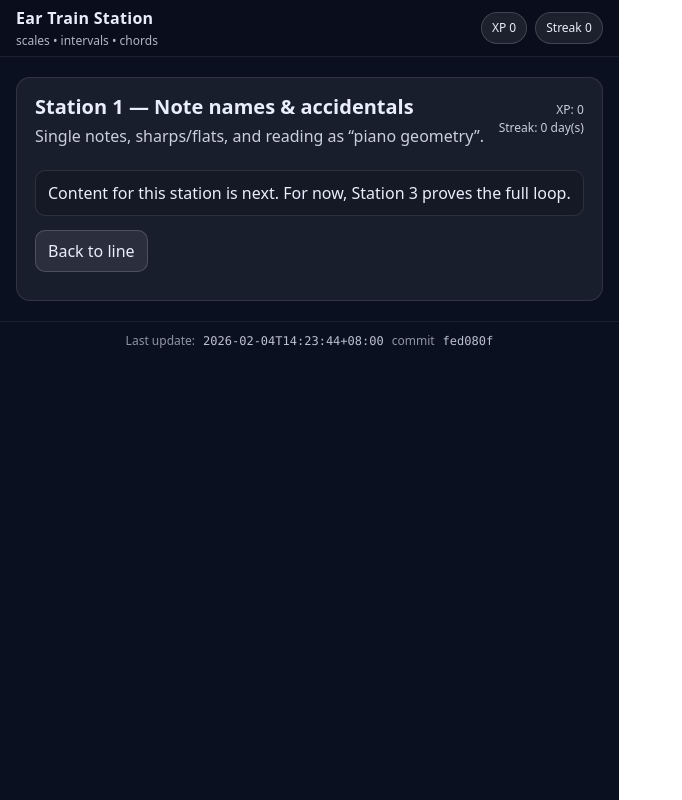
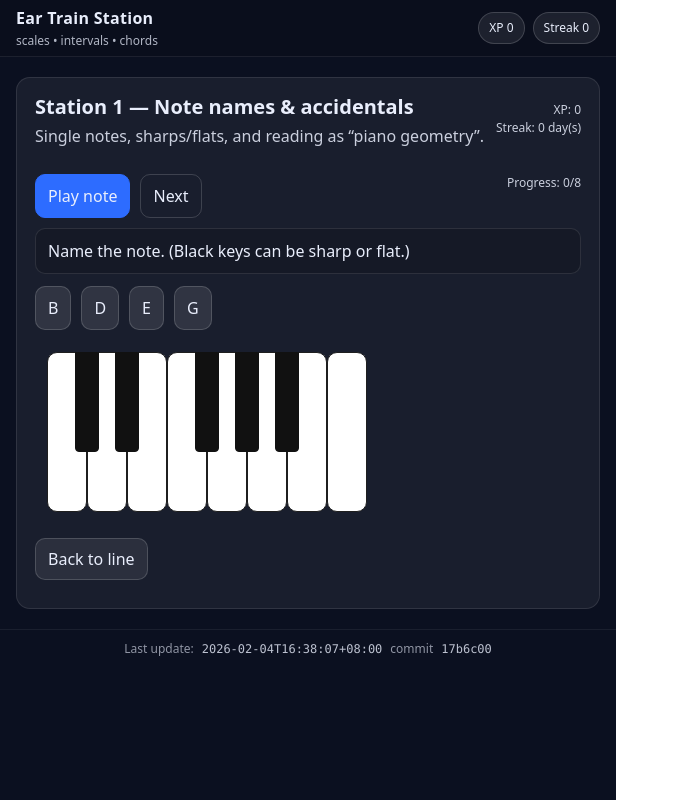
Before and after one commit to wpwcbc/ear-train-station, a React (Vite) app: page /station/S1_NOTES in a window 1280 px wide. Shown: the whole page, without its empty margins (0-682 px from the left). Built offline with nearby package versions, Linux system fonts and the light colour scheme.

Commit message:
Add Station 1 note-name multiple-choice lesson

```diff
--- a/src/buildInfo.ts
+++ b/src/buildInfo.ts
@@ -1,6 +1,6 @@
 // AUTO-GENERATED by scripts/gen-build-info.mjs
 export const BUILD_INFO = {
-  commit: "fed080f",
-  committedAt: "2026-02-04T14:23:44+08:00",
-  builtAt: "2026-02-04T06:57:24.418Z",
+  commit: "17b6c00",
+  committedAt: "2026-02-04T16:38:07+08:00",
+  builtAt: "2026-02-04T09:02:22.544Z",
 } as const;
--- /dev/null
+++ b/src/exercises/noteName.ts
@@ -0,0 +1,91 @@
+export type NoteSpelling = {
+  sharp: string;
+  flat: string;
+  isEnharmonic: boolean;
+};
+
+const SHARP_NAMES = ['C', 'C#', 'D', 'D#', 'E', 'F', 'F#', 'G', 'G#', 'A', 'A#', 'B'] as const;
+const FLAT_NAMES = ['C', 'Db', 'D', 'Eb', 'E', 'F', 'Gb', 'G', 'Ab', 'A', 'Bb', 'B'] as const;
+
+export function spellPitchClass(pc: number): NoteSpelling {
+  const i = ((pc % 12) + 12) % 12;
+  const sharp = SHARP_NAMES[i];
+  const flat = FLAT_NAMES[i];
+  return { sharp, flat, isEnharmonic: sharp !== flat };
+}
+
+export type NoteNameQuestion = {
+  midi: number;
+  pc: number;
+  acceptedAnswers: string[]; // e.g. ["C#", "Db"]
+  promptLabel: string; // for feedback
+  choices: string[]; // multiple-choice options, includes at least one accepted answer
+};
+
+function uniq(xs: string[]) {
+  return Array.from(new Set(xs));
+}
+
+function shuffle<T>(xs: T[], rng: () => number): T[] {
+  const a = xs.slice();
+  for (let i = a.length - 1; i > 0; i--) {
+    const j = Math.floor(rng() * (i + 1));
+    [a[i], a[j]] = [a[j], a[i]];
+  }
+  return a;
+}
+
+/**
+ * Deterministic-ish RNG so React memo + seed yields stable questions.
+ */
+function mulberry32(seed: number) {
+  let t = seed >>> 0;
+  return function () {
+    t += 0x6d2b79f5;
+    let x = Math.imul(t ^ (t >>> 15), 1 | t);
+    x ^= x + Math.imul(x ^ (x >>> 7), 61 | x);
+    return ((x ^ (x >>> 14)) >>> 0) / 4294967296;
+  };
+}
+
+export function makeNoteNameQuestion(opts: {
+  seed: number;
+  minMidi: number;
+  maxMidi: number;
+  choiceCount?: number;
+}): NoteNameQuestion {
+  const { seed, minMidi, maxMidi } = opts;
+  const choiceCount = opts.choiceCount ?? 4;
+  const rng = mulberry32(seed);
+
+  const span = Math.max(1, maxMidi - minMidi + 1);
+  const midi = minMidi + Math.floor(rng() * span);
+  const pc = ((midi % 12) + 12) % 12;
+
+  const spell = spellPitchClass(pc);
+  const acceptedAnswers = spell.isEnharmonic ? [spell.sharp, spell.flat] : [spell.sharp];
+  const promptLabel = spell.isEnharmonic ? `${spell.sharp} / ${spell.flat}` : spell.sharp;
+
+  // Build distractors from pitch classes (so labels remain musically meaningful).
+  const pcs = Array.from({ length: 12 }, (_, i) => i);
+  const distractorPcs = shuffle(
+    pcs.filter((x) => x !== pc),
+    rng,
+  );
+
+  const choicePool: string[] = [];
+  // Include at least one correct spelling in the visible choices.
+  choicePool.push(acceptedAnswers[Math.floor(rng() * acceptedAnswers.length)]);
+
+  for (const dpc of distractorPcs) {
+    const s = spellPitchClass(dpc);
+    // Mix sharps/flats in options to teach that both exist.
+    const label = rng() < 0.5 ? s.sharp : s.flat;
+    choicePool.push(label);
+    if (uniq(choicePool).length >= choiceCount) break;
+  }
+
+  const choices = shuffle(uniq(choicePool).slice(0, choiceCount), rng);
+
+  return { midi, pc, acceptedAnswers, promptLabel, choices };
+}
--- a/src/pages/StationPage.tsx
+++ b/src/pages/StationPage.tsx
@@ -6,6 +6,7 @@ import { STATIONS } from '../lib/stations';
 import { PianoKeyboard } from '../components/PianoKeyboard';
 import { piano } from '../audio/piano';
 import { makeIntervalQuestion } from '../exercises/interval';
+import { makeNoteNameQuestion } from '../exercises/noteName';
 
 export function StationPage({ progress, setProgress }: { progress: Progress; setProgress: (p: Progress) => void }) {
   const { stationId } = useParams();
@@ -13,36 +14,74 @@ export function StationPage({ progress, setProgress }: { progress: Progress; set
 
   const station = STATIONS.find((s) => s.id === id);
 
-  // MVP: only Station 3 has real interaction today; others show “coming next”.
   const [seed, setSeed] = useState(1);
-  const q = useMemo(() => makeIntervalQuestion({ rootMidi: 60, minSemitones: 0, maxSemitones: 12 }), [seed]);
+
+  // Station 3: interval question
+  const intervalQ = useMemo(() => makeIntervalQuestion({ rootMidi: 60, minSemitones: 0, maxSemitones: 12 }), [seed]);
+
+  // Station 1: note-name question (stable register)
+  const noteQ = useMemo(
+    () => makeNoteNameQuestion({ seed, minMidi: 60, maxMidi: 71, choiceCount: 4 }),
+    [seed],
+  );
 
   const [result, setResult] = useState<'idle' | 'correct' | 'wrong'>('idle');
   const [highlighted, setHighlighted] = useState<Record<number, 'correct' | 'wrong' | 'active'>>({});
 
-  async function playPrompt() {
+  // S1 micro-goal: require a few correct answers to mark as done (Duolingo-style “lesson set”).
+  const [s1Correct, setS1Correct] = useState(0);
+  const S1_GOAL = 8;
+
+  function rewardAndMaybeComplete(xpGain: number) {
+    let p2 = applyStudyReward(progress, xpGain);
+    if (id === 'S1_NOTES' && s1Correct + 1 >= S1_GOAL) {
+      p2 = markStationDone(p2, id);
+      p2 = applyStudyReward(p2, 8); // small completion bonus
+    }
+    if (id === 'S3_INTERVALS') {
+      p2 = markStationDone(p2, id);
+    }
+    setProgress(p2);
+  }
+
+  async function playPromptS3() {
     setResult('idle');
-    setHighlighted({ [q.rootMidi]: 'active' });
-    await piano.playMidi(q.rootMidi, { durationSec: 0.7, velocity: 0.9 });
+    setHighlighted({ [intervalQ.rootMidi]: 'active' });
+    await piano.playMidi(intervalQ.rootMidi, { durationSec: 0.7, velocity: 0.9 });
     await new Promise((r) => setTimeout(r, 350));
-    setHighlighted({ [q.targetMidi]: 'active' });
-    await piano.playMidi(q.targetMidi, { durationSec: 0.9, velocity: 0.9 });
+    setHighlighted({ [intervalQ.targetMidi]: 'active' });
+    await piano.playMidi(intervalQ.targetMidi, { durationSec: 0.9, velocity: 0.9 });
     setHighlighted({});
   }
 
-  async function onPress(midi: number) {
+  async function onPressS3(midi: number) {
     setHighlighted({ [midi]: 'active' });
     await piano.playMidi(midi, { durationSec: 0.9, velocity: 0.9 });
-    const ok = midi === q.targetMidi;
+    const ok = midi === intervalQ.targetMidi;
 
     setResult(ok ? 'correct' : 'wrong');
-    setHighlighted({ [q.targetMidi]: 'correct', ...(ok ? {} : { [midi]: 'wrong' }) });
+    setHighlighted({ [intervalQ.targetMidi]: 'correct', ...(ok ? {} : { [midi]: 'wrong' }) });
 
     if (ok) {
-      // reward + station completion for this micro-lesson
-      let p2 = applyStudyReward(progress, 10);
-      p2 = markStationDone(p2, id);
-      setProgress(p2);
+      rewardAndMaybeComplete(10);
+    }
+  }
+
+  async function playPromptS1() {
+    setResult('idle');
+    setHighlighted({ [noteQ.midi]: 'active' });
+    await piano.playMidi(noteQ.midi, { durationSec: 0.9, velocity: 0.95 });
+    setHighlighted({});
+  }
+
+  async function chooseS1(choice: string) {
+    const ok = noteQ.acceptedAnswers.includes(choice);
+    setResult(ok ? 'correct' : 'wrong');
+    setHighlighted({ [noteQ.midi]: ok ? 'correct' : 'wrong' });
+
+    if (ok) {
+      setS1Correct((x) => x + 1);
+      rewardAndMaybeComplete(2);
     }
   }
 
@@ -74,15 +113,47 @@ export function StationPage({ progress, setProgress }: { progress: Progress; set
         </div>
       </div>
 
-      {id !== 'S3_INTERVALS' ? (
-        <div className="result">
-          Content for this station is next. For now, Station 3 proves the full loop.
-        </div>
-      ) : (
+      {id === 'S1_NOTES' ? (
         <>
           <div className="row">
-            <button className="primary" onClick={playPrompt}>Play prompt</button>
-            <button className="secondary" onClick={() => piano.playMidi(q.rootMidi, { durationSec: 0.9 })}>Root</button>
+            <button className="primary" onClick={playPromptS1}>Play note</button>
+            <button className="ghost" onClick={next}>Next</button>
+            <div style={{ marginLeft: 'auto', fontSize: 12, opacity: 0.85 }}>
+              Progress: {Math.min(s1Correct, S1_GOAL)}/{S1_GOAL}
+            </div>
+          </div>
+
+          <div className={`result r_${result}`}>
+            {result === 'idle' && 'Name the note. (Black keys can be sharp or flat.)'}
+            {result === 'correct' && `Correct — +2 XP. (${noteQ.promptLabel})`}
+            {result === 'wrong' && `Not quite — it was ${noteQ.promptLabel}.`}
+          </div>
+
+          <div className="row" style={{ gap: 10, flexWrap: 'wrap' }}>
+            {noteQ.choices.map((c) => (
+              <button key={c} className="secondary" onClick={() => chooseS1(c)}>
+                {c}
+              </button>
+            ))}
+          </div>
+
+          <PianoKeyboard
+            startMidi={60}
+            octaves={1}
+            onPress={(m) => piano.playMidi(m, { durationSec: 0.9, velocity: 0.9 })}
+            highlighted={highlighted}
+          />
+        </>
+      ) : id === 'S3_INTERVALS' ? (
+        <>
+          <div className="row">
+            <button className="primary" onClick={playPromptS3}>Play prompt</button>
+            <button
+              className="secondary"
+              onClick={() => piano.playMidi(intervalQ.rootMidi, { durationSec: 0.9 })}
+            >
+              Root
+            </button>
             <button className="ghost" onClick={next}>Next</button>
           </div>
 
@@ -92,8 +163,10 @@ export function StationPage({ progress, setProgress }: { progress: Progress; set
             {result === 'wrong' && 'Not quite. Listen again.'}
           </div>
 
-          <PianoKeyboard startMidi={48} octaves={2} onPress={onPress} highlighted={highlighted} />
+          <PianoKeyboard startMidi={48} octaves={2} onPress={onPressS3} highlighted={highlighted} />
         </>
+      ) : (
+        <div className="result">Content for this station is next.</div>
       )}
 
       <div className="row" style={{ marginTop: 14 }}>
```
